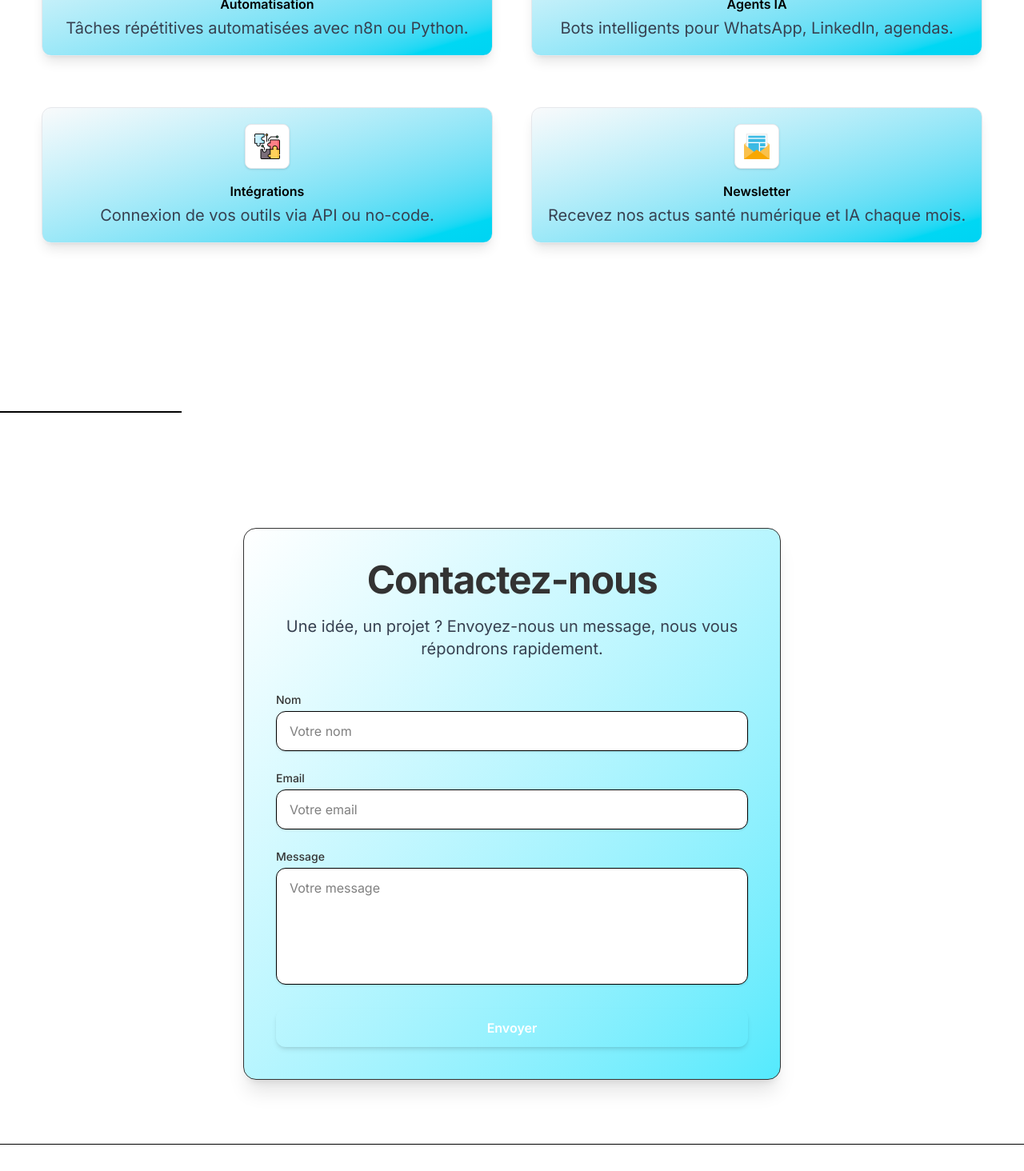
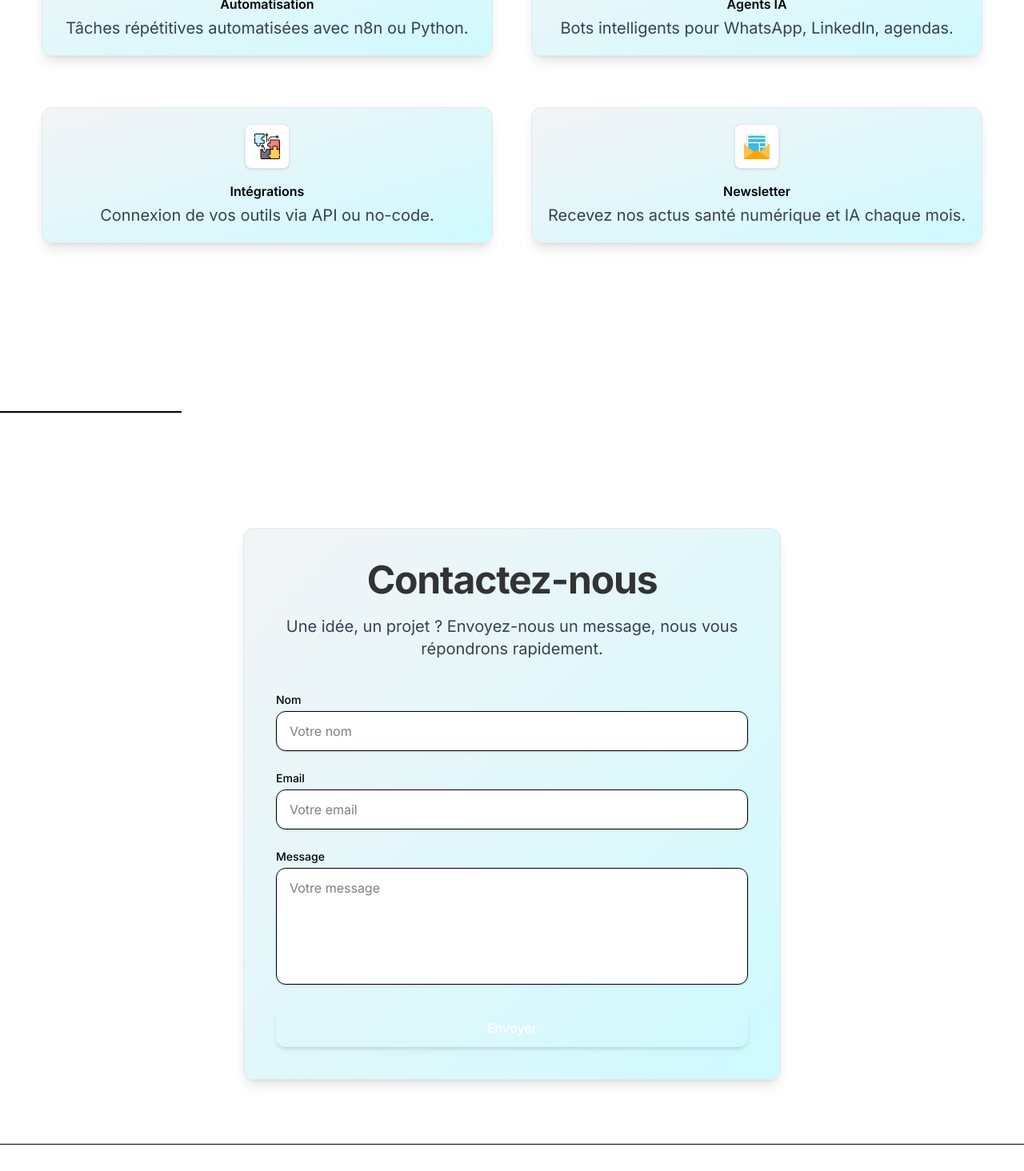
Before and after one commit to onlybaptiste54/agenceAetheria, a Next.js app: page / in a window 1280 px wide. Shown: the part 2160-3624 px from the top of the page at 80% size. Built offline with nearby package versions, Linux system fonts and the light colour scheme.

Commit message:
Couleur des dégradé améioré

```diff
--- a/src/app/Components/Card.js
+++ b/src/app/Components/Card.js
@@ -1,6 +1,6 @@
 export default function Card({ title, description, icon }) {
   return (
-<div className="bg-gradient-to-br from-gray-50 to-cyan-400 dark:from-gray-900 dark:to-cyan-900 backdrop-blur-md border border-gray-200 dark:border-gray-700 shadow-lg text-black dark:text-[--color-text] p-5 rounded-xl hover:scale-[1.02] transition-transform duration-300">
+<div className="bg-gradient-to-br from-gray-100 to-cyan-100 dark:from-[#14444d] dark:to-[#2aa4b8] backdrop-blur-md border border-gray-200 dark:border-cyan-600 shadow-lg text-black dark:text-[--color-text] p-5 rounded-xl hover:scale-[1.02] transition-transform duration-300">
       <div className="flex items-center justify-center mb-4">
         <div className="w-14 h-14 flex items-center justify-center rounded-lg bg-white dark:bg-slate-700 shadow border border-gray-200 dark:border-gray-600">
           {icon}
--- a/src/app/Components/Contact.js
+++ b/src/app/Components/Contact.js
@@ -39,7 +39,12 @@ export default function Contact() {
         id="contact"
         className="min-h-screen flex items-center justify-center bg-[--color-bg] text-[--color-text] px-4 py-20"
       >
-        <div className="w-full max-w-2xl p-10 rounded-2xl shadow-xl border border-[--color-border] bg-gradient-to-br bg-gradient-to-br from-white to-cyan-300">
+ <div
+    className="w-full max-w-2xl p-10 rounded-xl shadow-lg border border-gray-200 dark:border-cyan-600
+      bg-gradient-to-br from-gray-100 to-cyan-100 dark:from-[#14444d] dark:to-[#2aa4b8]
+      backdrop-blur-md text-black dark:text-[--color-text] transition-transform duration-300"
+  >
+
           <div className="text-center mb-10">
             <h1 className="text-4xl font-bold text-[--color-text] mb-3">Contactez-nous</h1>
             <p className="text-[--color-text]/70">
--- a/src/app/globals.css
+++ b/src/app/globals.css
@@ -17,7 +17,7 @@
   --color-link-underline: #000000;
   --gray-dark: #222222;
 
-  --font-sans: var(--font-space-grotesk); /* Associe --font-sans à Space_Grotesk */ --radius: 0.625rem; --background: oklch(1 0 0); --foreground: oklch(0.145 0 0); --card: oklch(1 0 0); --card-foreground: oklch(0.145 0 0); --popover: oklch(1 0 0); --popover-foreground: oklch(0.145 0 0); --primary: oklch(0.205 0 0); --primary-foreground: oklch(0.985 0 0); --secondary: oklch(0.97 0 0); --secondary-foreground: oklch(0.205 0 0); --muted: oklch(0.97 0 0); --muted-foreground: oklch(0.556 0 0); --accent: oklch(0.97 0 0); --accent-foreground: oklch(0.205 0 0); --destructive: oklch(0.577 0.245 27.325); --border: oklch(0.922 0 0); --input: oklch(0.922 0 0); --ring: oklch(0.708 0 0); --chart-1: oklch(0.646 0.222 41.116); --chart-2: oklch(0.6 0.118 184.704); --chart-3: oklch(0.398 0.07 227.392); --chart-4: oklch(0.828 0.189 84.429); --chart-5: oklch(0.769 0.188 70.08); --sidebar: oklch(0.985 0 0); --sidebar-foreground: oklch(0.145 0 0); --sidebar-primary: oklch(0.205 0 0); --sidebar-primary-foreground: oklch(0.985 0 0); --sidebar-accent: oklch(0.97 0 0); --sidebar-accent-foreground: oklch(0.205 0 0); --sidebar-border: oklch(0.922 0 0); --sidebar-ring: oklch(0.708 0 0);
+  --font-sans: var(--font-space-grotesk); /* Associe --font-sans à Space_Grotesk */ ;
 }
 
 :root[data-theme="dark"] {
```
